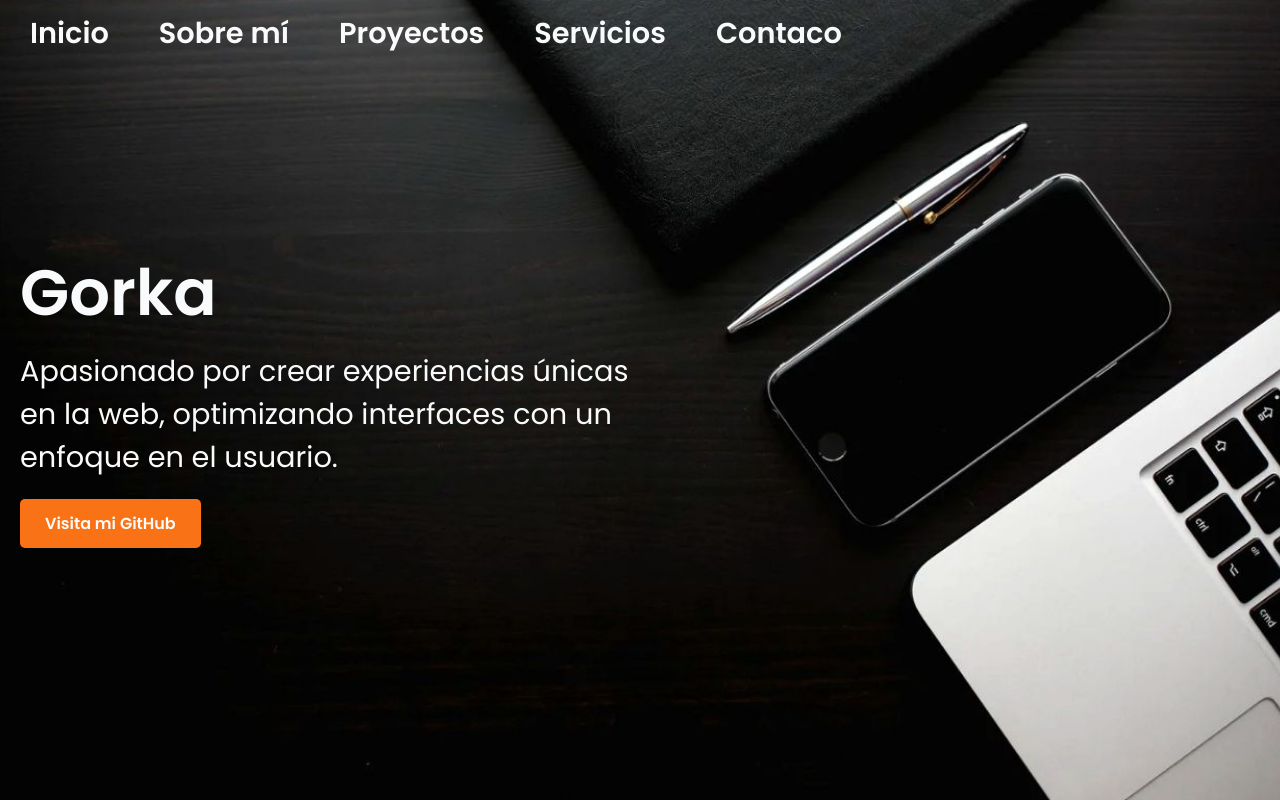
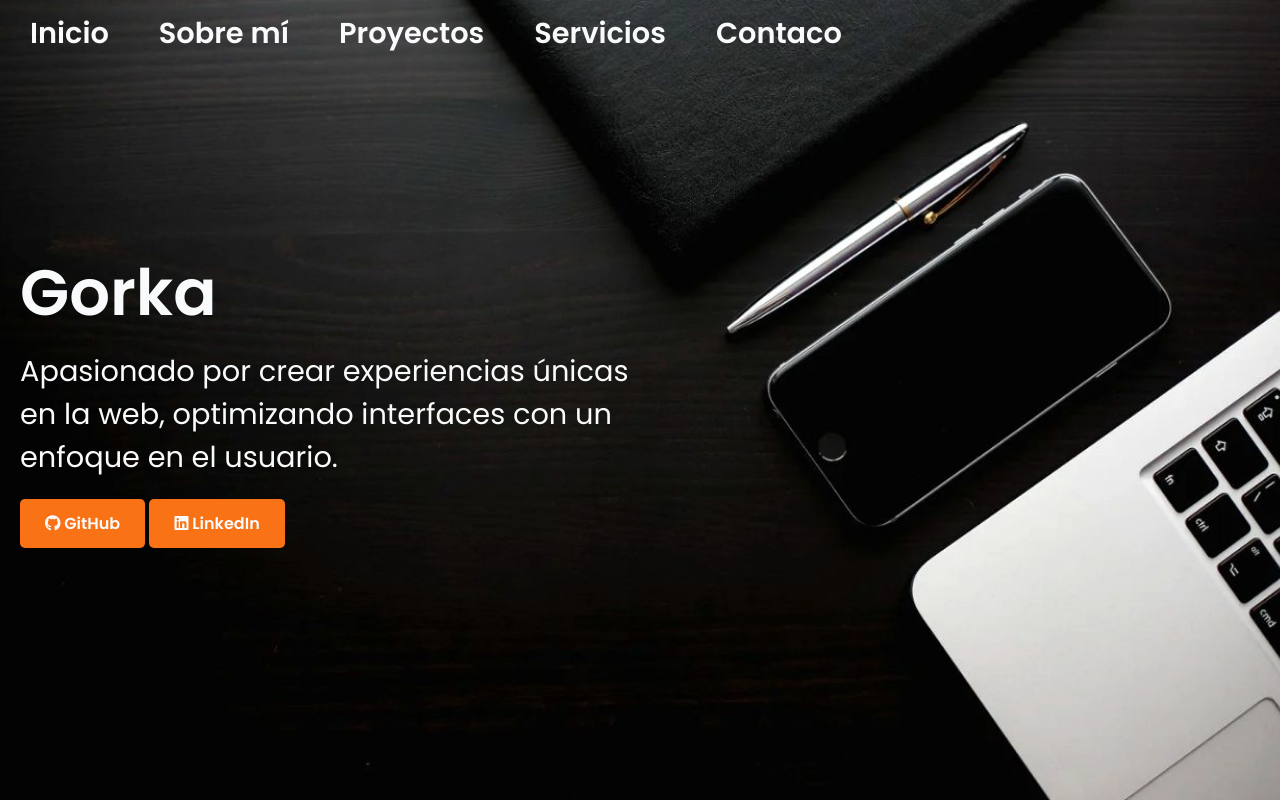
Before and after one commit to Gorkacp/Portfolio-Gorka, a plain HTML site: page index.html in a window 1280 px wide. Shown: the top 800 px of the page. Drawn offline with nearby package versions, Linux system fonts and the light colour scheme.

Commit message:
Actualización Linked

```diff
--- a/index.html
+++ b/index.html
@@ -47,9 +47,18 @@
             <h1>Gorka</h1>
             <p>Apasionado por crear experiencias únicas en la web, optimizando interfaces con un enfoque en el usuario.</p>
             <p class="biography"></p>
-            <a href="https://github.com/Gorkacp" target="_blank" class="btn">Visita mi GitHub</a>
+            <div class="social-buttons">
+                <a href="https://github.com/Gorkacp" target="_blank" class="btn github">
+                    <i class="fab fa-github"></i> GitHub
+                </a>
+                <a href="https://www.linkedin.com/in/gorka-carmona-pino-803902294/" target="_blank" class="btn linkedin">
+                    <i class="fab fa-linkedin"></i> LinkedIn
+                </a>
+            </div>
         </div>
     </section>
+
+
 
     <!-- Sobre mí -->
     <section id="about" class="about" >
@@ -156,14 +165,15 @@
         <div class="footer-content">
             <p>&copy; 2024 Gorka Carmona Pino | Todos los derechos reservados</p>
             <div class="social-icons">
-                <a href="https://www.facebook.com/gorka.carmonapino?locale=es_ES" target="_blank"><i class="fab fa-facebook"></i> </a>
-                <a href="https://x.com/?lang=es" target="_blank"><i class="fab fa-twitter"></i> </a>
-                <a href="https://www.instagram.com/gorka_cpda/" target="_blank"><i class="fab fa-instagram"></i> </a>
-
+                <a href="https://www.facebook.com/gorka.carmonapino?locale=es_ES" target="_blank"><i class="fab fa-facebook"></i></a>
+                <a href="https://x.com/?lang=es" target="_blank"><i class="fab fa-twitter"></i></a>
+                <a href="https://www.instagram.com/gorka_cpda/" target="_blank"><i class="fab fa-instagram"></i></a>
+                <a href="https://www.linkedin.com/in/gorka-carmona-pino-803902294/" target="_blank"><i class="fab fa-linkedin"></i></a>
             </div>
         </div>
     </footer>
 
+
     <script src="script.js"></script>
 </body>
 </html>
```
